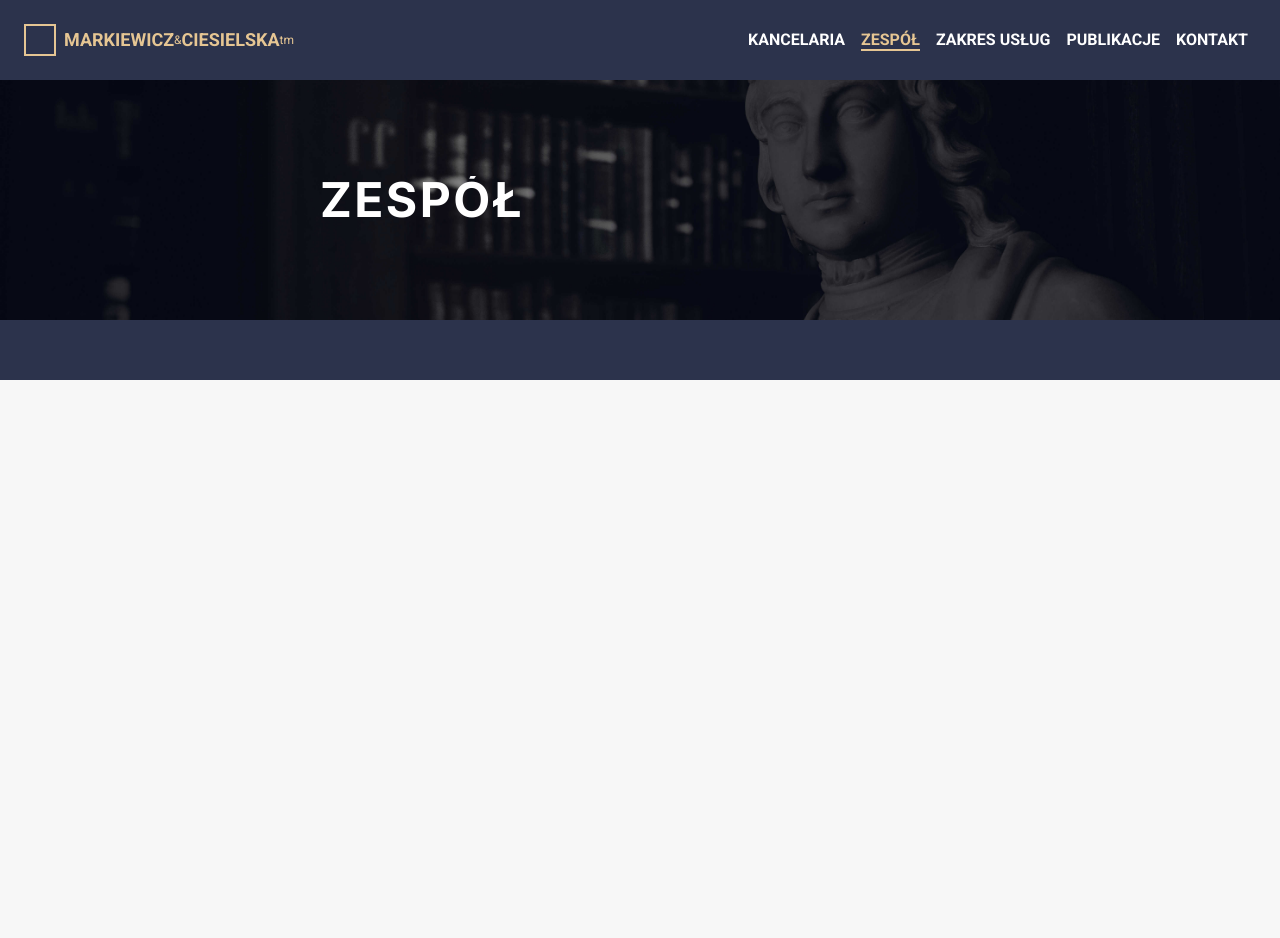
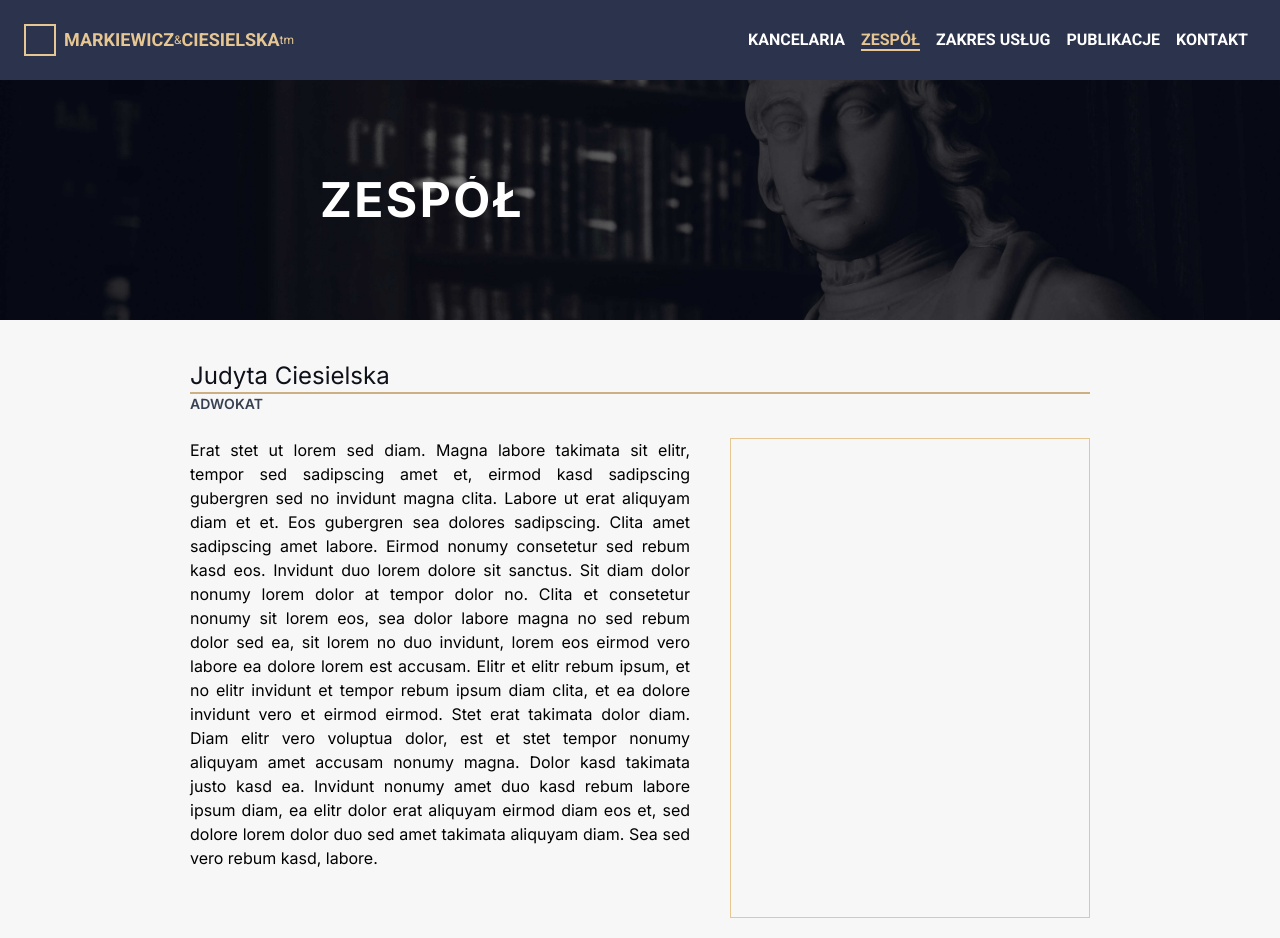
Before and after one commit to OstrowskiDev/kancelaria, a Next.js app: page /zespol in a window 1280 px wide. Shown: the top 938 px of the page. Before the commit the page ends 800 px from the top, so only its background shows below. Built offline with nearby package versions, Linux system fonts and the light colour scheme.

Commit message:
Added zespol page with some mock data and placeholders for images.

```diff
--- a/src/app/zespol/page.js
+++ b/src/app/zespol/page.js
@@ -1,9 +1,27 @@
 import { Header } from '@/ui/components/Header'
+import { team } from '@/mock-data/team'
 
 export default function Zespol() {
   return (
     <>
       <Header title="Zespół" />
+      <div className="team-container max-w-[900px] w-full mt-6 mb-10 mx-auto">
+        {team.map((member) => (
+          <div className="team-member-container my-4">
+            <div className="team-member-header">
+              <h2 className="team-member-name text-2xl text-primary-900">{member.name}</h2>
+              <div className="separator relative bottom-3" />
+              <h3 className="team-member-title relative bottom-6 uppercase font-semibold text-sm text-gray-700 ">
+                {member.title}
+              </h3>
+            </div>
+            <div className="team-member-content flex flex-row">
+              <p className="team-member-description mr-10 text-justify ">{member.description}</p>
+              <div className="team-member-photo w-[360px] h-[480px] border border-secondary-200 shrink-0"></div>
+            </div>
+          </div>
+        ))}
+      </div>
     </>
   )
 }
--- /dev/null
+++ b/src/mock-data/team.js
@@ -0,0 +1,14 @@
+export const team = [
+  {
+    name: 'Judyta Ciesielska',
+    title: 'adwokat',
+    description:
+      'Erat stet ut lorem sed diam. Magna labore takimata sit elitr, tempor sed sadipscing amet et, eirmod kasd sadipscing gubergren sed no invidunt magna clita. Labore ut erat aliquyam diam et et. Eos gubergren sea dolores sadipscing. Clita amet sadipscing amet labore. Eirmod nonumy consetetur sed rebum kasd eos. Invidunt duo lorem dolore sit sanctus. Sit diam dolor nonumy lorem dolor at tempor dolor no. Clita et consetetur nonumy sit lorem eos, sea dolor labore magna no sed rebum dolor sed ea, sit lorem no duo invidunt, lorem eos eirmod vero labore ea dolore lorem est accusam. Elitr et elitr rebum ipsum, et no elitr invidunt et tempor rebum ipsum diam clita, et ea dolore invidunt vero et eirmod eirmod. Stet erat takimata dolor diam. Diam elitr vero voluptua dolor, est et stet tempor nonumy aliquyam amet accusam nonumy magna. Dolor kasd takimata justo kasd ea. Invidunt nonumy amet duo kasd rebum labore ipsum diam, ea elitr dolor erat aliquyam eirmod diam eos et, sed dolore lorem dolor duo sed amet takimata aliquyam diam. Sea sed vero rebum kasd, labore.',
+  },
+  {
+    name: 'Katarzyna Markiewicz',
+    title: 'adwokat',
+    description:
+      'Consetetur invidunt lorem labore ea amet. Voluptua stet gubergren sit sadipscing dolor lorem sed, diam et ea diam clita dolore, takimata et clita et et sit stet sit lorem, sit sit et accusam dolor sed takimata sed. Magna ipsum clita et aliquyam ea sed. Clita et vero duo ipsum amet dolore dolores aliquyam. Kasd diam sed eirmod no ipsum, clita dolores amet erat nonumy aliquyam ipsum ea sed. Invidunt dolor vero labore consetetur accusam justo est sadipscing duo. Diam amet kasd amet et dolores et ipsum vero diam, vero ipsum kasd lorem voluptua. Tempor dolore dolore amet erat dolores sea, no sit ipsum lorem magna ea sit dolor labore. Et eirmod lorem magna ipsum elitr accusam. Lorem ipsum ipsum dolor et diam eirmod. Diam dolores sed justo est et magna, diam dolores est ut dolor sed no aliquyam sea, duo. Labore amet ipsum consetetur aliquyam et ipsum diam. Sanctus sadipscing clita magna aliquyam eirmod kasd sed, magna elitr diam labore takimata accusam ipsum, at ut ipsum consetetur accusam at voluptua, est invidunt sanctus diam takimata et eirmod elitr et. Labore tempor ut ipsum et lorem ea vero, ipsum ea ipsum elitr amet eos amet justo sed accusam. Est sed ipsum sea ut sit.',
+  },
+]
```
